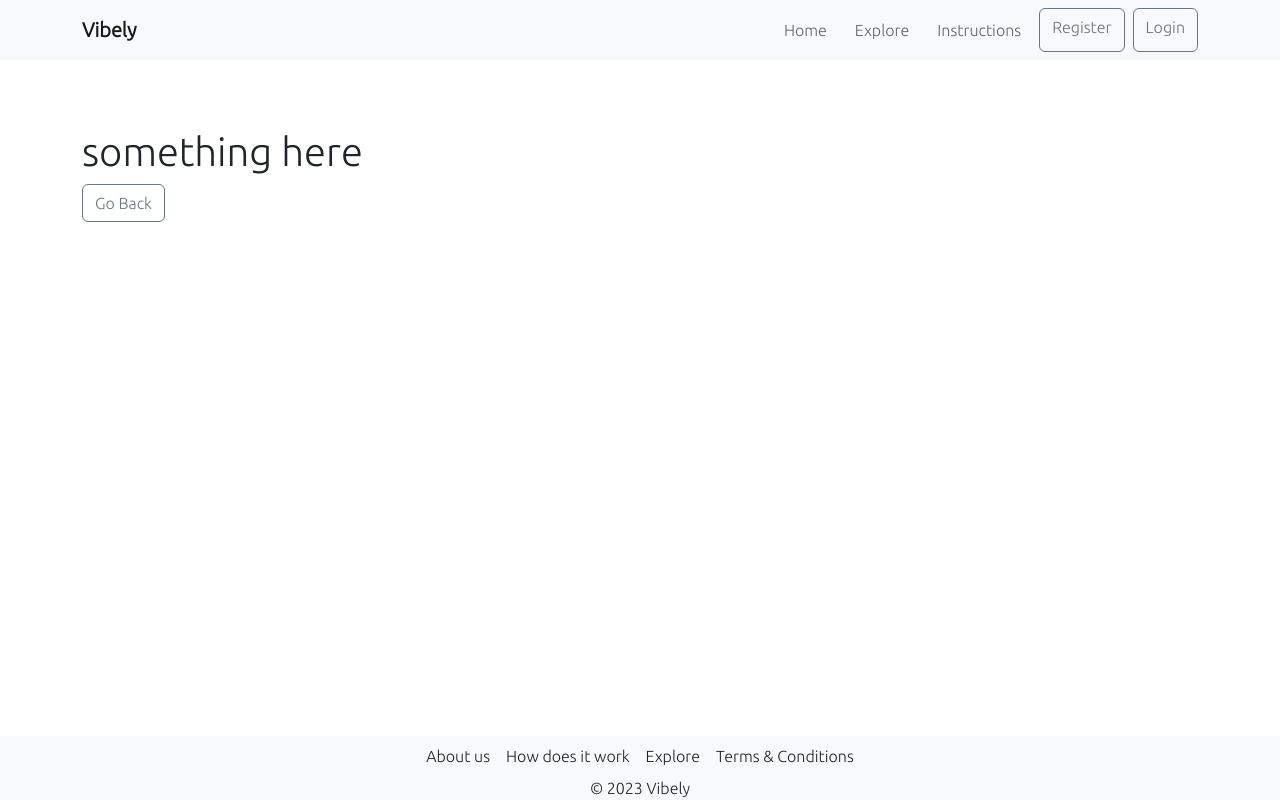
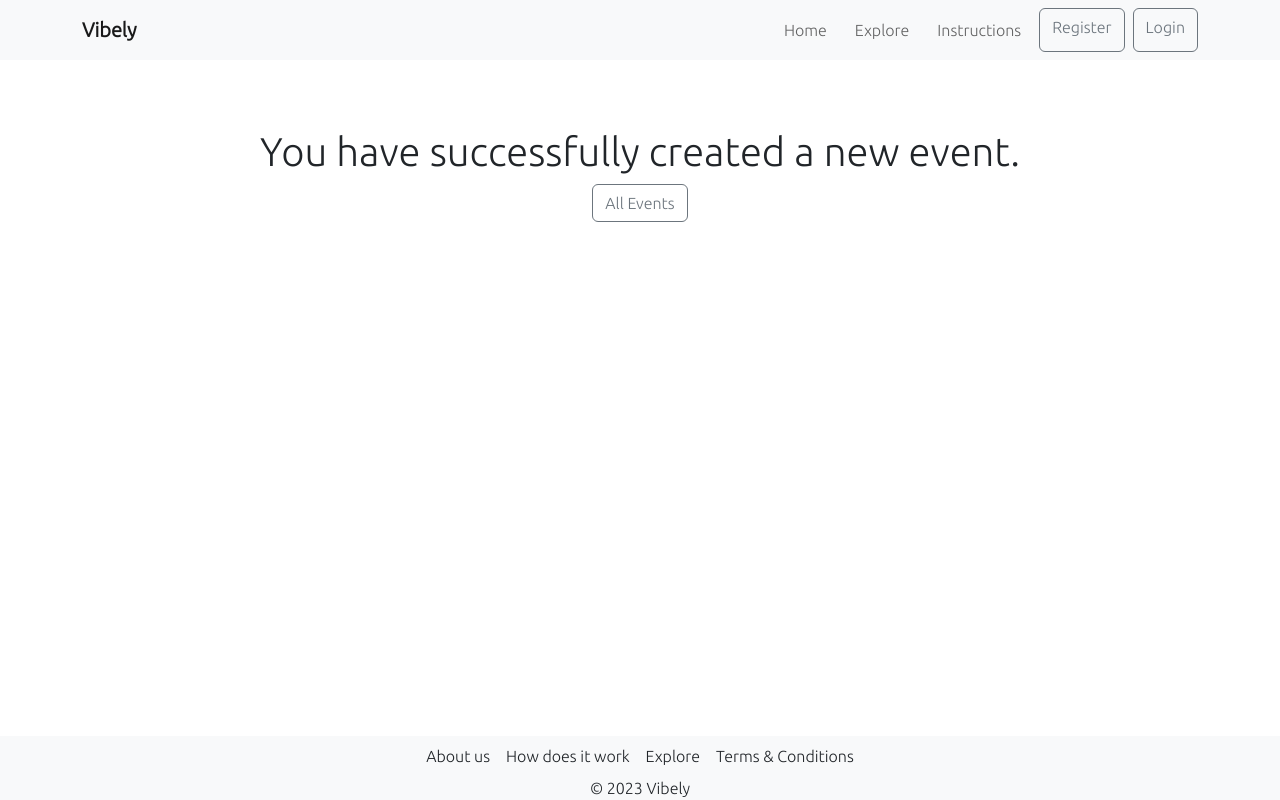
Before and after one commit to mae-rwen/Vibely, a React (Create React App) app in the folder frontend/: page /event_success in a window 1280 px wide. Built offline with nearby package versions, Linux system fonts and the light colour scheme; no server answers.

Commit message:
redirecting to all events page after creating an event

```diff
--- a/frontend/src/App.js
+++ b/frontend/src/App.js
@@ -15,8 +15,7 @@ import UnderConstruction from "./components/GeneralComponents/UnderConstruction"
 import AllEventsList from "./components/Categories/EventPages/AllEventsList";
 import CreateEvent from "./components/Categories/EventPages/CreateEvent";
 import Event from "./components/Categories/EventPages/Event";
-
-
+import EventSuccess from "./components/Categories/EventPages/EventSuccess";
 function App() {
   return (
     <div className="App">
@@ -34,14 +33,16 @@ function App() {
           <Route path="/tc" element={<UnderConstruction />} />
           <Route path="/allevents" element={<AllEventsList />} />
           <Route path="/create_event" element={<CreateEvent />} />
-          <Route path="/allevents/event" element={<Event />} /> {/* move to protected routes  after completed* and change path to: "/allevents/:event_id/}
+          <Route path="/event_success" element={<EventSuccess />} />
+          <Route path="/allevents/event" element={<Event />} />{" "}
+          {/* move to protected routes  after completed* and change path to: "/allevents/:event_id/}
 
           {/* protected routes */}
           {/* profile, edit events, edit profile, join events, single event page? */}
           <Route element={<RequireAuth />}>
             {/* <Route path="/categories" element={<Categories />} /> */}
+            {/* <Route path="/create_event" element={<CreateEvent />} /> */}
           </Route>
-
           {/* catch all - to create missing element */}
           <Route path="*" element={<Test />} />
         </Route>
--- a/frontend/src/components/Categories/EventPages/AllEventsList.js
+++ b/frontend/src/components/Categories/EventPages/AllEventsList.js
@@ -19,7 +19,7 @@ export default function AllEventsList() {
       .catch((error) => {
         console.log(error);
       });
-  }, []);
+  }, [events]);
 
   const location = [...new Set(events.map((event) => event.general_location))];
   // console.log(location);
@@ -27,13 +27,13 @@ export default function AllEventsList() {
 
   return (
     <>
-    <div className="subpageHeader">
+      <div className="subpageHeader">
         <h2 className="fw-bold col-lg-8 mx-auto text-start">
           All events... in the chosen category
         </h2>
         <div className="col-lg-8 mx-auto text-end">
           <p>
-          Elit pariatur Lorem et cupidatat reprehenderit aliqua anim aliqua
+            Elit pariatur Lorem et cupidatat reprehenderit aliqua anim aliqua
             nisi.
           </p>
         </div>
@@ -41,13 +41,16 @@ export default function AllEventsList() {
 
       {isLoaded ? (
         <div className="eventsDiv">
-          <EventListFilters location={location} locationQuery={locationQuery} setLocationQuery={setLocationQuery}/>
+          <EventListFilters
+            location={location}
+            locationQuery={locationQuery}
+            setLocationQuery={setLocationQuery}
+          />
           <EventsList events={events} />
         </div>
       ) : (
         <LoadingSpinner />
       )}
-
     </>
   );
 }
--- a/frontend/src/components/Categories/EventPages/CreateEvent.js
+++ b/frontend/src/components/Categories/EventPages/CreateEvent.js
@@ -2,10 +2,13 @@ import Button from "react-bootstrap/Button";
 import Form from "react-bootstrap/Form";
 import FloatingLabel from "react-bootstrap/FloatingLabel";
 import axios from "../../../api/axios";
+import { useNavigate } from "react-router-dom";
 import { useState, useEffect } from "react";
 import "./createEvents.css";
+import EventSuccess from "./EventSuccess";
 
 export default function CreateEvent() {
+  const navigate = useNavigate();
   const [categories, setCategories] = useState([]);
   const [eventName, setEventName] = useState("");
   const [eventLocation, setEventLocation] = useState("");
@@ -29,7 +32,6 @@ export default function CreateEvent() {
     });
   }, []);
 
-  // console.log(categories);
   const submitHandler = (e) => {
     e.preventDefault();
     console.log(event);
@@ -44,6 +46,7 @@ export default function CreateEvent() {
     setEventLocation("");
     setEventParticipants("");
     setEventType("");
+    navigate("/event_success");
   };
   return (
     <div className="event-form d-flex flex-column gap-4">
--- /dev/null
+++ b/frontend/src/components/Categories/EventPages/EventSuccess.js
@@ -0,0 +1,18 @@
+import React from "react";
+import { useNavigate } from "react-router-dom";
+import Button from "react-bootstrap/esm/Button";
+
+export default function EventSuccess() {
+  const navigate = useNavigate();
+  const goBack = () => {
+    navigate("/allevents");
+  };
+  return (
+    <div className="text-center">
+      <h1>You have successfully created a new event.</h1>
+      <Button onClick={goBack} variant="outline-secondary">
+        All Events
+      </Button>
+    </div>
+  );
+}
```
